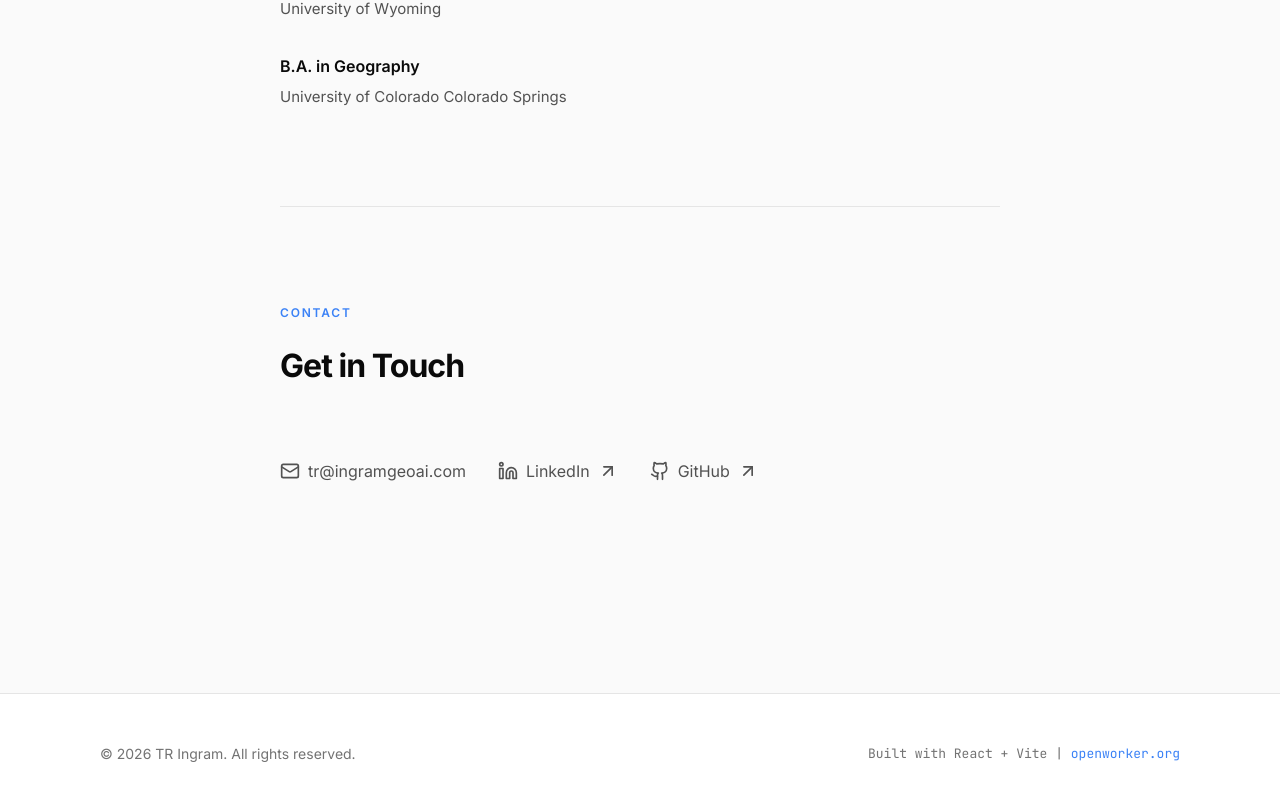
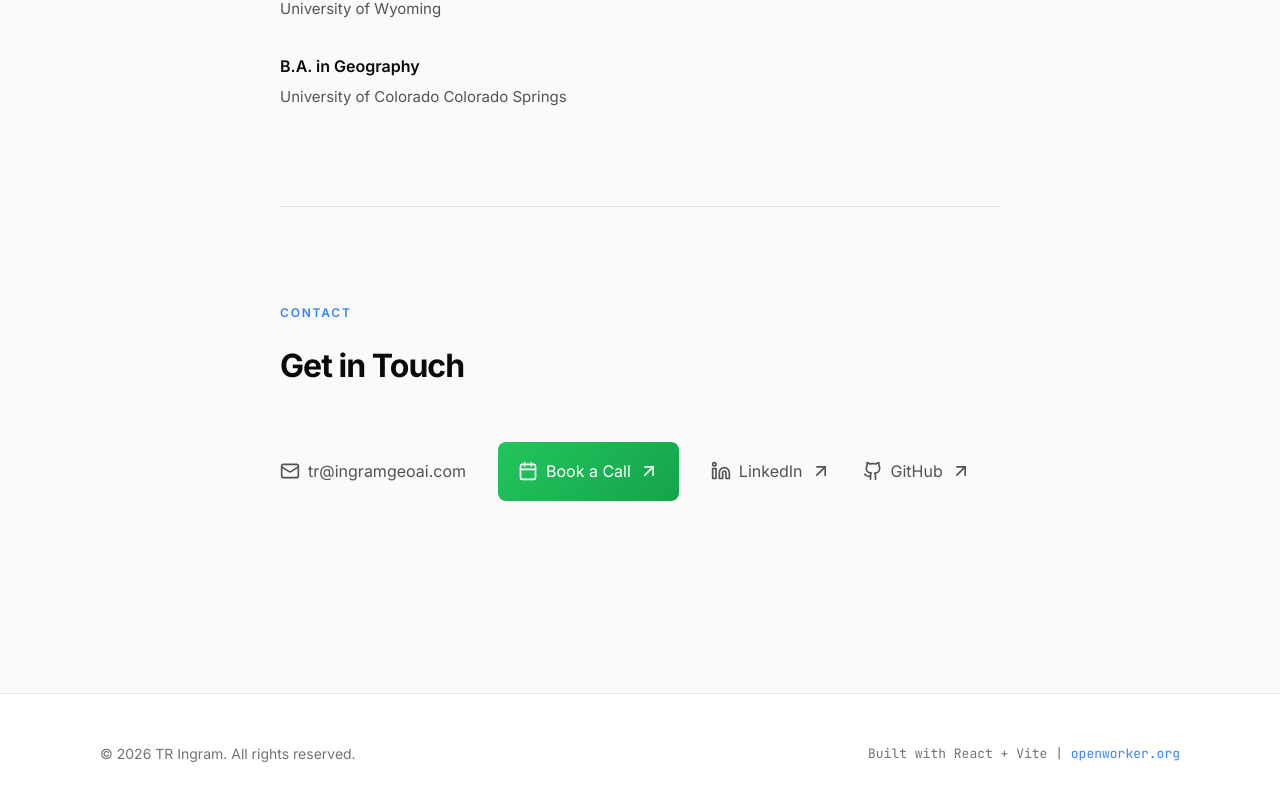
Before and after one commit to 14-TR/TR.dev, a React (Vite) app: page / in a window 1280 px wide. Shown: the part 7672-8472 px from the top of the page. Built offline with nearby package versions, Linux system fonts and the light colour scheme.

Commit message:
Add Book a Call link to contact section

```diff
--- a/src/App.css
+++ b/src/App.css
@@ -779,3 +779,15 @@
   opacity: 0.9;
   transform: translateY(-2px);
 }
+
+/* Contact booking link */
+.contact__link--booking {
+  background: linear-gradient(135deg, #22c55e, #16a34a);
+  color: white !important;
+  padding: 0.75rem 1.25rem;
+  border-radius: 8px;
+}
+
+.contact__link--booking:hover {
+  opacity: 0.9;
+}
--- a/src/App.jsx
+++ b/src/App.jsx
@@ -415,6 +415,9 @@ function App() {
               <a href="mailto:tr@ingramgeoai.com" className="contact__link">
                 <Mail /> tr@ingramgeoai.com
               </a>
+              <a href="https://calendar.app.google/JauXioh8u8J5yLMv9" target="_blank" rel="noopener noreferrer" className="contact__link contact__link--booking">
+                <Calendar /> Book a Call <ArrowUpRight size={14} />
+              </a>
               <a href="https://www.linkedin.com/in/tr-ingram/" target="_blank" rel="noopener noreferrer" className="contact__link">
                 <Linkedin /> LinkedIn <ArrowUpRight size={14} />
               </a>
```
